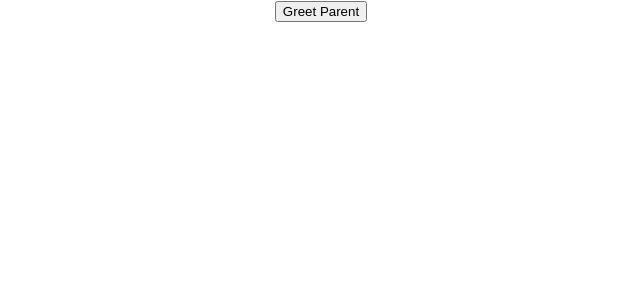
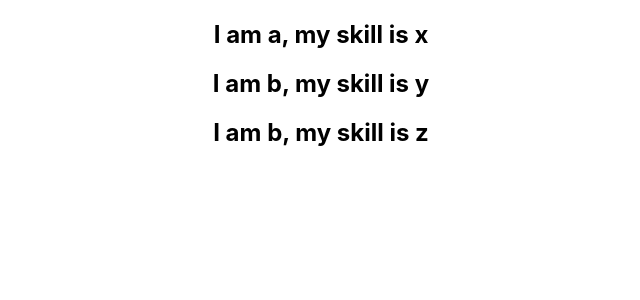
Before and after one commit to rr2x/2021reactjs, a React (Create React App) app in the folder hello-world/: page / in a window 1280 px wide. Shown: the top 300 px of the page, without its empty margins (319-959 px from the left). Built offline with nearby package versions, Linux system fonts and the light colour scheme.

Commit message:
conditional rendering, list rendering, keys on lists

```diff
--- a/hello-world/src/App.js
+++ b/hello-world/src/App.js
@@ -9,11 +9,15 @@ import FunctionClick from './components/FunctionClick'
 import ClassClick from './components/ClassClick'
 import EventBind from './components/EventBind'
 import ParentComponent from './components/ParentComponent'
+import UserGreeting from './components/UserGreeting'
+import NameList from './components/NameList'
 
 function App() {
   return (
     <div className="App">
-      <ParentComponent/>
+      <NameList/>
+      {/* <UserGreeting/> */}
+      {/* <ParentComponent/> */}
       {/* <EventBind /> */}
       {/* <FunctionClick />
       <ClassClick /> */}
--- /dev/null
+++ b/hello-world/src/components/NameList.js
@@ -0,0 +1,40 @@
+import React from 'react'
+import Person from './Person'
+
+function NameList() {
+
+  const names = ['a','b','c']
+
+  const nameList = names.map(name => <h2>{name}</h2>)
+
+  const names2 = [{
+    id: 1,
+    name: 'a',
+    age: 11,
+    skill: 'x'
+  },
+  {
+    id: 2,
+    name: 'b',
+    age: 22,
+    skill: 'y'
+  },
+  {
+    id: 3,
+    name: 'b',
+    age: 33,
+    skill: 'z'
+  }]
+
+  const personList = names2.map(person => <Person key={person.id} person={person} />)
+
+  return (
+    <div>
+      {
+        personList
+      }
+    </div>
+  )
+}
+
+export default NameList
--- /dev/null
+++ b/hello-world/src/components/Person.js
@@ -0,0 +1,11 @@
+import React from 'react'
+
+function Person({person}) {
+  return (
+    <div>
+      <h2>I am {person.name}, my skill is {person.skill}</h2>
+    </div>
+  )
+}
+
+export default Person
--- /dev/null
+++ b/hello-world/src/components/UserGreeting.js
@@ -0,0 +1,55 @@
+import React, { Component } from 'react'
+
+class UserGreeting extends Component {
+
+  constructor(props) {
+    super(props)
+
+    this.state = {
+       isLoggedIn: false
+    }
+  }
+
+  render() {
+
+    return (this.state.isLoggedIn && <div>welcome world</div>)
+
+
+    // let message
+
+    // if (this.state.isLoggedIn) {
+    //   message = <div>welcome hello</div>
+    // } else {
+    //   message = <div>welcome another</div>
+    // }
+    // return (<div>{message}</div>)
+
+
+    // return (this.state.isLoggedIn ?
+    //         <div>welcome hello</div> :
+    //         <div>welcome another</div>)
+
+    // if (this.state.isLoggedIn) {
+    //   return (
+    //     <div>
+    //       Welcome Hello
+    //     </div>
+    //   )
+    // } else {
+    //   return (
+    //     <div>
+    //       Welcome Another
+    //     </div>
+    //   )
+    // }
+
+    // return (
+    //   <div>
+    //     <div>Welcome World</div>
+    //     <div>Welcome Guest</div>
+    //   </div>
+    // )
+  }
+}
+
+export default UserGreeting
```
